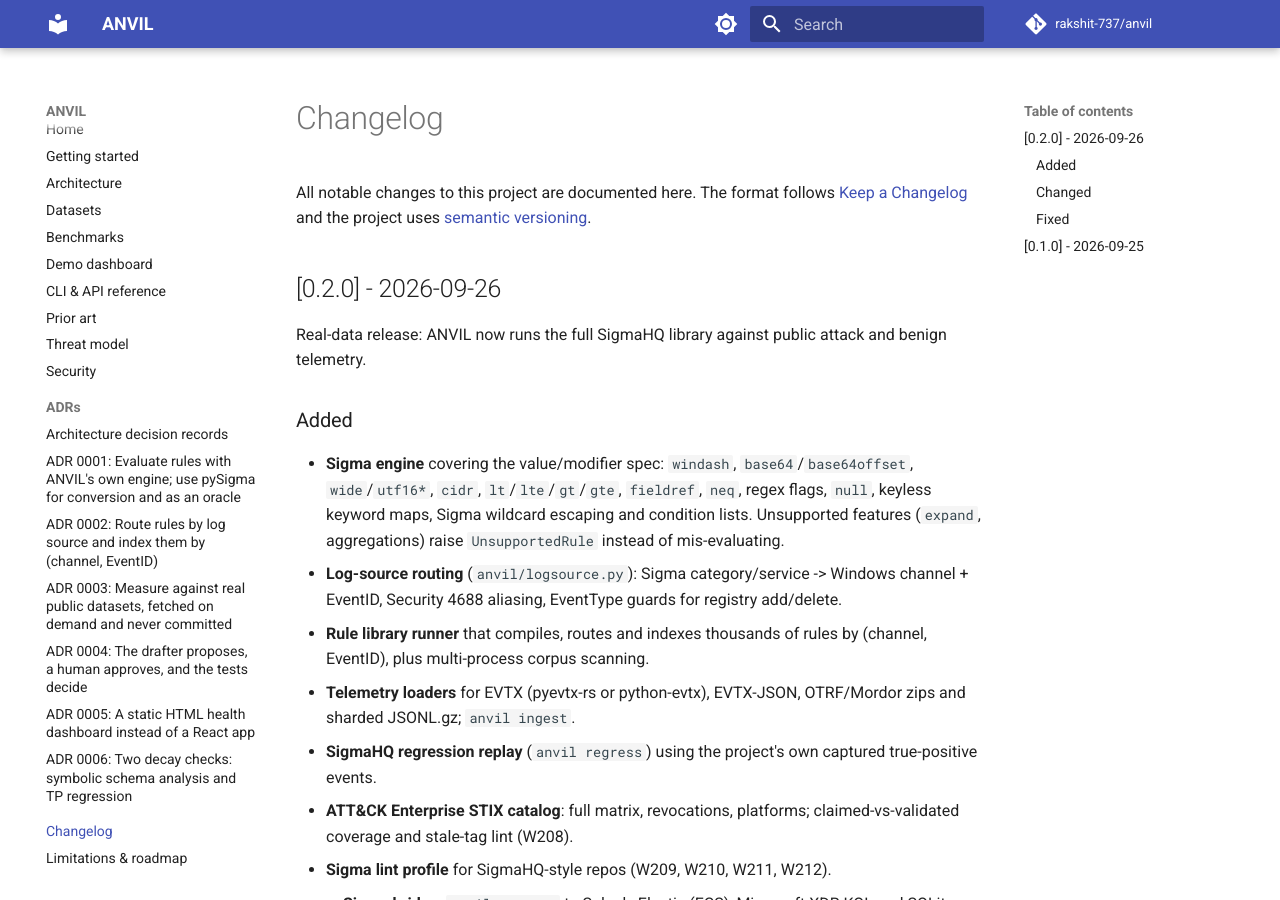
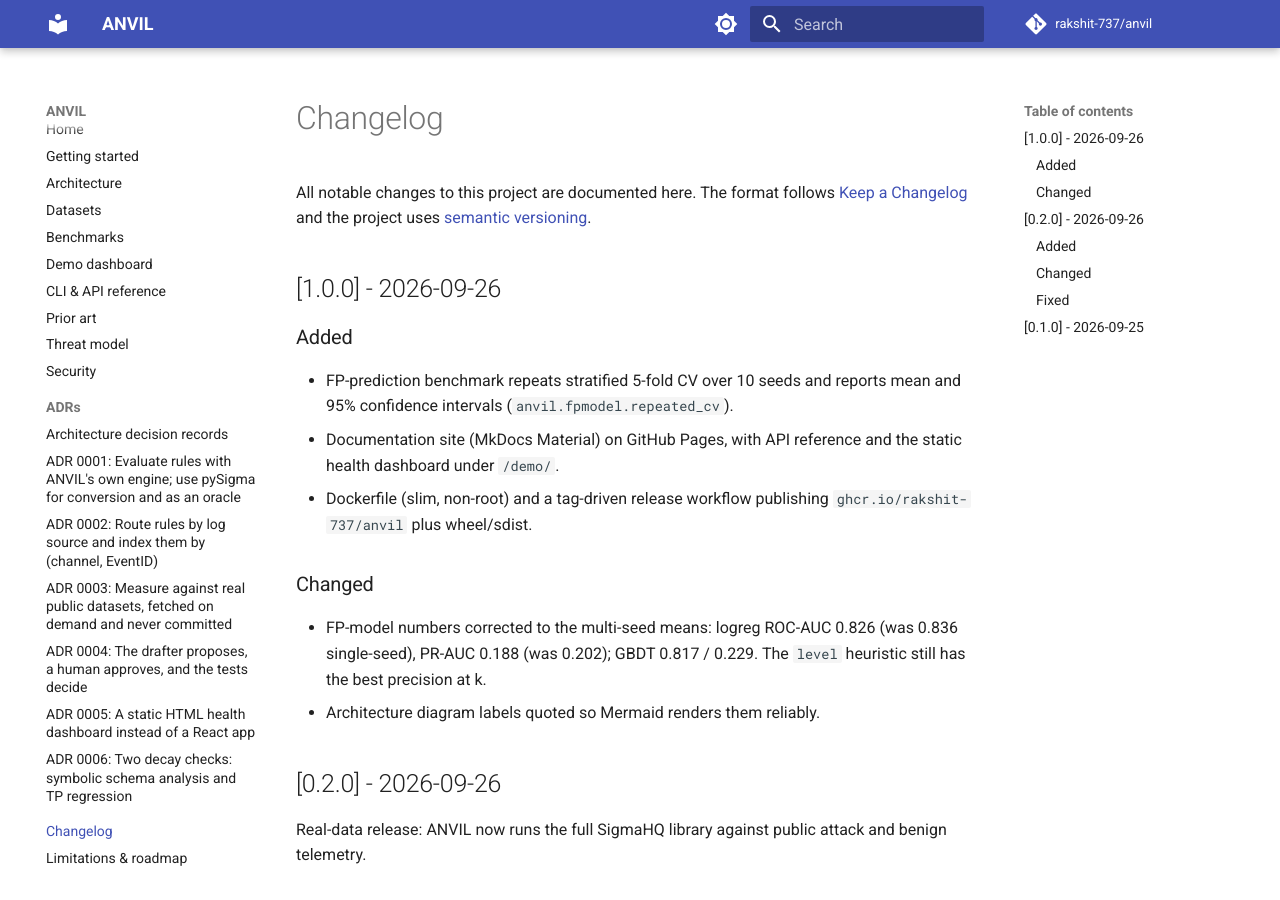
Before and after one commit to rakshit-737/anvil, an MkDocs documentation site: the page built from docs/changelog.md, in a window 1280 px wide and 900 px high. Built offline with MkDocs 1.6.1 and Material for MkDocs 9.7.7, drawn with Linux system fonts in a browser that asks for light colours; comment, search, counter and statistics services are not loaded.

Commit message:
chore: release 1.0.0, corrected FP-model numbers, docs badge
Co-Authored-By: Claude <noreply@anthropic.com>

```diff
--- a/CHANGELOG.md
+++ b/CHANGELOG.md
@@ -1,6 +1,17 @@
 # Changelog
 
 All notable changes to this project are documented here. The format follows [Keep a Changelog](https://keepachangelog.com/en/1.1.0/) and the project uses [semantic versioning](https://semver.org/).
+
+## [1.0.0] - 2026-09-26
+
+### Added
+- FP-prediction benchmark repeats stratified 5-fold CV over 10 seeds and reports mean and 95% confidence intervals (`anvil.fpmodel.repeated_cv`).
+- Documentation site (MkDocs Material) on GitHub Pages, with API reference and the static health dashboard under `/demo/`.
+- Dockerfile (slim, non-root) and a tag-driven release workflow publishing `ghcr.io/rakshit-737/anvil` plus wheel/sdist.
+
+### Changed
+- FP-model numbers corrected to the multi-seed means: logreg ROC-AUC 0.826 (was 0.836 single-seed), PR-AUC 0.188 (was 0.202); GBDT 0.817 / 0.229. The `level` heuristic still has the best precision at k.
+- Architecture diagram labels quoted so Mermaid renders them reliably.
 
 ## [0.2.0] - 2026-09-26
 
--- a/anvil/__init__.py
+++ b/anvil/__init__.py
@@ -1,2 +1,2 @@
 """ANVIL - detection-as-code lifecycle toolkit."""
-__version__ = "0.2.0"
+__version__ = "1.0.0"
--- a/pyproject.toml
+++ b/pyproject.toml
@@ -4,7 +4,7 @@ build-backend = "setuptools.build_meta"
 
 [project]
 name = "anvil-dac"
-version = "0.2.0"
+version = "1.0.0"
 description = "Detection-as-code lifecycle: lint, test, measure, draft and monitor Sigma rules on real telemetry"
 readme = "README.md"
 license = { text = "MIT" }
```
Also changed, not shown: README.md (+21 -16 lines), docs/benchmarks.md (+1 -1 lines), docs/limitations.md (+2 -0 lines).
